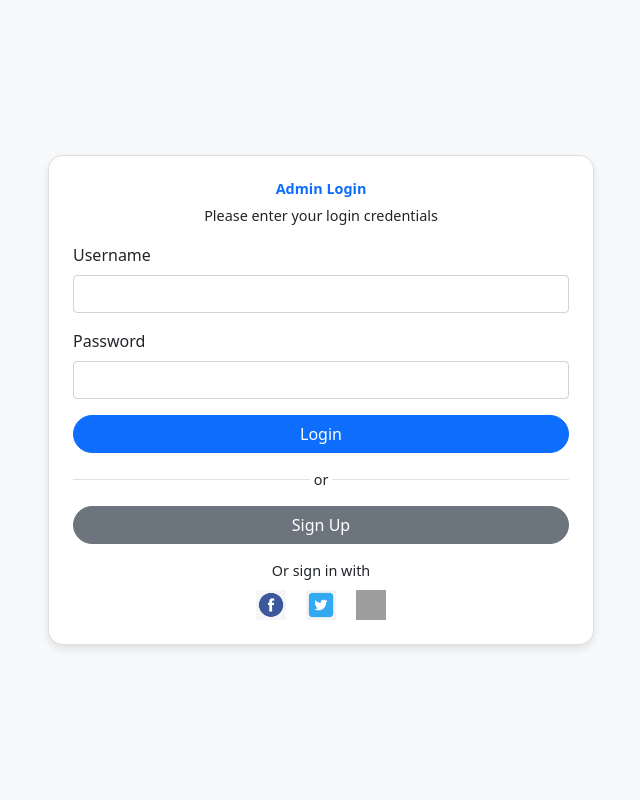
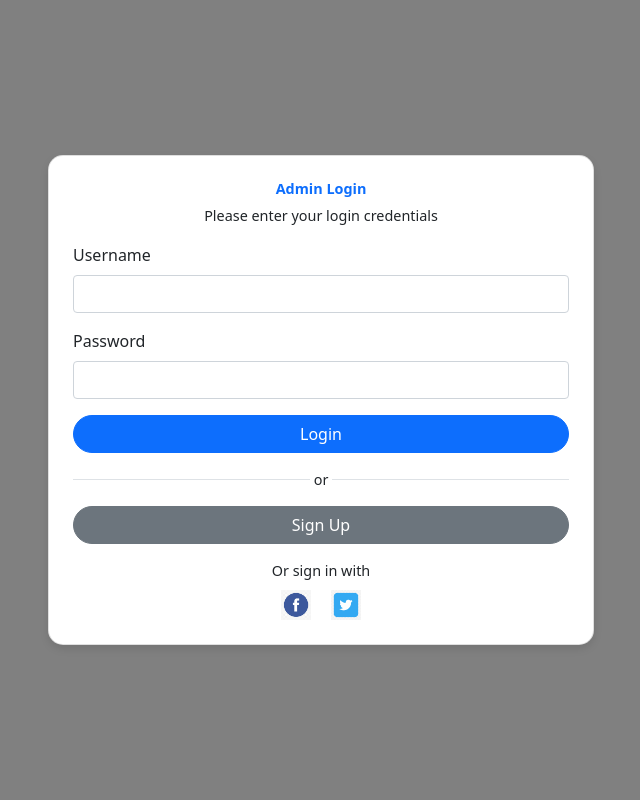
Before and after one commit to Ctoic/Hostel-Management-System-Using-Flask, a Flask app: page /admin_login in a window 1280 px wide. Shown: the whole page, without its empty margins (319-959 px from the left). Run offline with Flask 3, Linux system fonts and the light colour scheme; some libraries are stand-ins or nearby versions; grey boxes are pictures that could not be loaded.

Commit message:
updated the login page

```diff
--- a/templates/admin_login.html
+++ b/templates/admin_login.html
@@ -7,7 +7,7 @@
     <link href="https://cdn.jsdelivr.net/npm/bootstrap@5.1.3/dist/css/bootstrap.min.css" rel="stylesheet">
     <style>
         body {
-            background-color: #f8f9fa;
+            background-color: grey;
             display: flex;
             justify-content: center;
             align-items: center;
@@ -16,6 +16,7 @@
         .card {
             border-radius: 15px;
             box-shadow: 0px 4px 8px rgba(0, 0, 0, 0.1);
+            background-color: #fff;
         }
         .form-control:focus {
             border-color: #0d6efd;
@@ -89,7 +90,6 @@
                         <div class="social-icons d-flex justify-content-center mt-2">
                             <a href="#"><img src="{{ url_for('static', filename='images/facebook-icon.png') }}" alt="Facebook"></a>
                             <a href="#"><img src="{{ url_for('static', filename='images/twitter-icon.png') }}" alt="Twitter"></a>
-                            <a href="#"><img src="{{ url_for('static', filename='images/google-icon.png') }}" alt="Google"></a>
                         </div>
                     </div>
                 </div>
```
